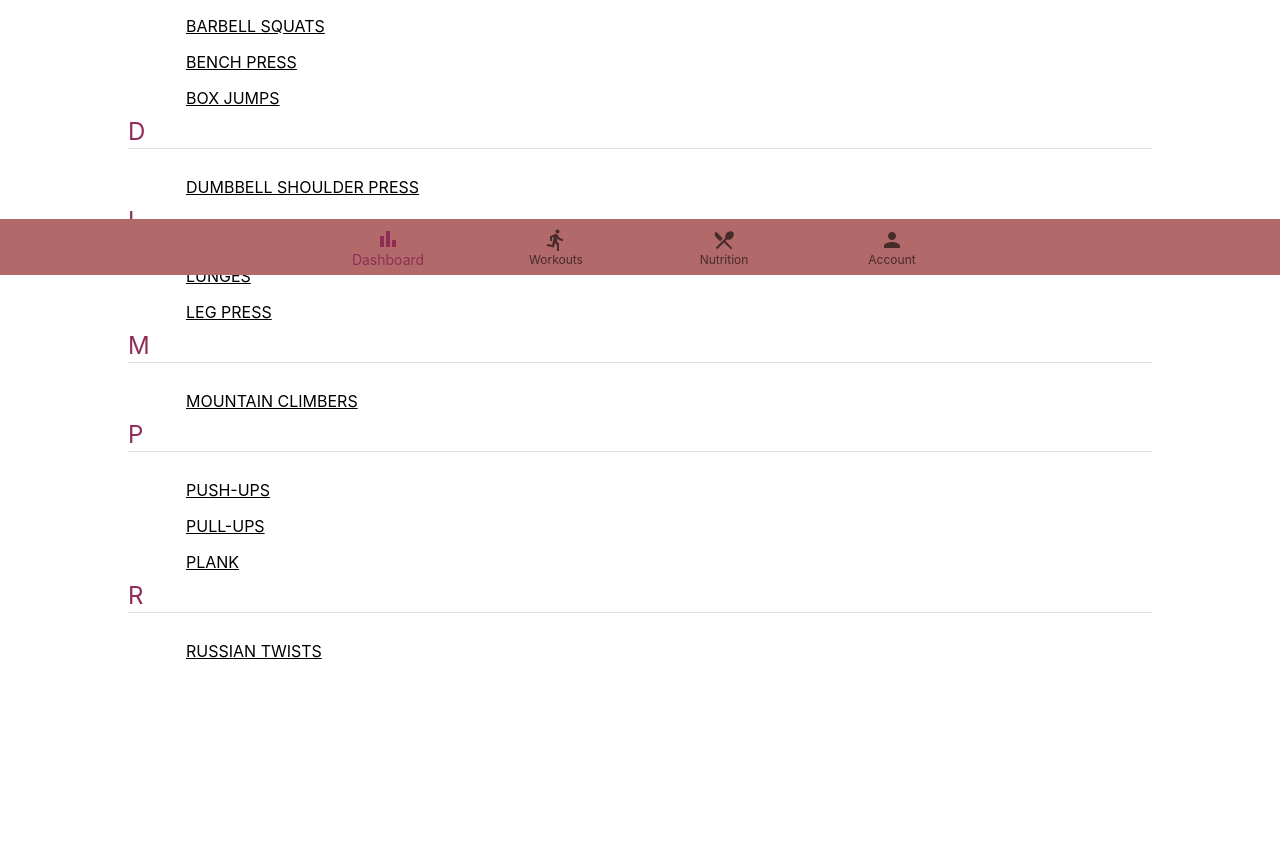
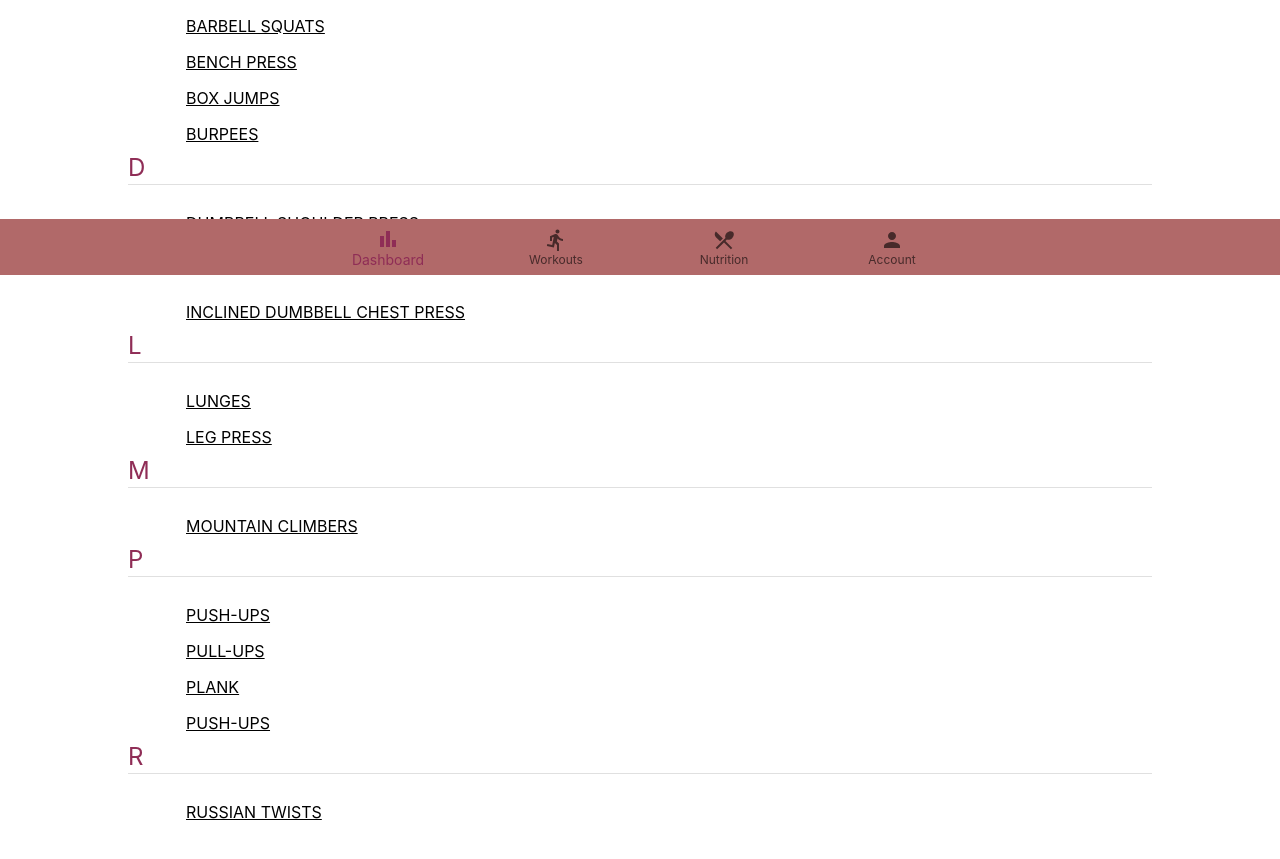
Before and after one commit to joshchyeonlee/EZFit, a React (Create React App) app: page /Exercise-Library in a window 1280 px wide. Shown: the part 525-1384 px from the top of the page. Before the commit the page ends 1294 px from the top, so only its background shows below. Built offline with nearby package versions, Linux system fonts and the light colour scheme.

Commit message:
feat: allow user to run workout from preview, add more data to workout mock data

```diff
--- a/src/components/workouts/ExerciseLibrary/ExerciseLibrary.mockData.ts
+++ b/src/components/workouts/ExerciseLibrary/ExerciseLibrary.mockData.ts
@@ -197,4 +197,49 @@ export const exerciseLibraryMockData: Exercise[] = [
       "Set 4: 12 reps.",
     ],
   },
+  {
+    name: "Inclined Dumbbell Chest Press",
+    muscles: ["Quadriceps", "Cardio"],
+    equipment: "Plyo Box",
+    instruction:
+      "Stand in front of a sturdy, knee-height box. Jump onto the box, landing softly on both feet. Step back down and repeat for the desired number of reps.",
+    rest: "45 seconds",
+    gif: "https://media.giphy.com/media/5GoVLqeAOo6PK/giphy.gif",
+    execution: [
+      "Set 1: 12 reps.",
+      "Set 2: 12 reps.",
+      "Set 3: 12 reps.",
+      "Set 4: 12 reps.",
+    ],
+  },
+  {
+    name: "Push-Ups",
+    muscles: ["Quadriceps", "Cardio"],
+    equipment: "Plyo Box",
+    instruction:
+      "Stand in front of a sturdy, knee-height box. Jump onto the box, landing softly on both feet. Step back down and repeat for the desired number of reps.",
+    rest: "45 seconds",
+    gif: "https://media.giphy.com/media/5GoVLqeAOo6PK/giphy.gif",
+    execution: [
+      "Set 1: 12 reps.",
+      "Set 2: 12 reps.",
+      "Set 3: 12 reps.",
+      "Set 4: 12 reps.",
+    ],
+  },
+  {
+    name: "Burpees",
+    muscles: ["Quadriceps", "Cardio"],
+    equipment: "Plyo Box",
+    instruction:
+      "Stand in front of a sturdy, knee-height box. Jump onto the box, landing softly on both feet. Step back down and repeat for the desired number of reps.",
+    rest: "45 seconds",
+    gif: "https://media.giphy.com/media/5GoVLqeAOo6PK/giphy.gif",
+    execution: [
+      "Set 1: 12 reps.",
+      "Set 2: 12 reps.",
+      "Set 3: 12 reps.",
+      "Set 4: 12 reps.",
+    ],
+  }
 ];
--- a/src/components/workouts/RunWorkout.tsx
+++ b/src/components/workouts/RunWorkout.tsx
@@ -6,58 +6,19 @@ import Box from '@mui/material/Box';
 import Grid from '@mui/material/Grid';
 import { useNavigate } from 'react-router-dom';
 import WorkoutComplete from './WorkoutComplete';
-
-interface Exercise {
-    name: string;
-    muscles: string;
-    equipment: string;
-    execution: string[];
-    instruction: string;
-    rest: string;
-    gif: string;
-}
-
-const exercises: Exercise[] = [
-    {
-        name: 'Squats',
-        muscles: 'Legs, glutes, core',
-        equipment: 'Barbell, rack',
-        instruction: 'Stand with your feet shoulder-width apart and the barbell resting on your upper back. Keep your chest up and your core tight. Slowly bend your knees and lower your hips until your thighs are parallel to the floor. Pause for a second and then push yourself back up to the starting position. Repeat for the desired number of reps.',
-        rest: '90 seconds',
-        gif: 'https://media.giphy.com/media/3o6Zt6KHxJTbXCnSvu/giphy.gif',
-        execution: ["Set 1: 12 reps.", "Set 2: 12 reps.", "Set 3: 12 reps.", "Set 4: 12 reps."]
-    },
-    {
-        name: 'Lunges',
-        muscles: 'Legs, glutes, core',
-        equipment: 'Dumbbells',
-        instruction: 'Stand with your feet hip-width apart and hold a dumbbell in each hand. Step forward with your right leg and lower your body until your right thigh is parallel to the floor and your left knee is almost touching the ground. Keep your torso upright and your core tight. Push yourself back up to the starting position and repeat with your left leg. Alternate legs for the desired number of reps.',
-        rest: '60 seconds',
-        gif: 'https://media.giphy.com/media/3o7TKUM3IgJBX2as9O/giphy.gif',
-        execution: ["Set 1: 12 reps.", "Set 2: 12 reps.", "Set 3: 12 reps.", "Set 4: 12 reps."]
-    },
-    {
-        name: 'Push-ups',
-        muscles: 'Chest, triceps, shoulders, core',
-        equipment: 'None',
-        instruction: 'Place your hands on the floor slightly wider than your shoulders and extend your legs behind you. Keep your body in a straight line from head to toe and your elbows tucked close to your sides. Lower your chest until it almost touches the floor and then push yourself back up to the starting position. Repeat for the desired number of reps.',
-        rest: '45 seconds',
-        gif: 'https://media.giphy.com/media/3oEjI6SIIHBdRxXI40/giphy.gif',
-        execution: ["Set 1: 12 reps.", "Set 2: 12 reps.", "Set 3: 12 reps.", "Set 4: 12 reps."]
-
-    },
-    {
-        name: 'Bench press',
-        muscles: 'Chest, triceps, shoulders',
-        equipment: 'Barbell, bench',
-        instruction: 'Lie on a flat bench and grasp the barbell with a medium-width grip. Lift the bar off the rack and hold it above your chest with your arms fully extended. Slowly lower the bar until it touches your chest and then press it back up to the starting position. Repeat for the desired number of reps.',
-        rest: '90 seconds',
-        gif: 'https://media.giphy.com/media/l0HlNQ03J5JxX6lva/giphy.gif',
-        execution: ["Set 1: 12 reps.", "Set 2: 12 reps.", "Set 3: 12 reps.", "Set 4: 12 reps."]
-    },
-];
+import { useLocation } from 'react-router-dom';
+import { Exercise } from './ExerciseLibrary/ExerciseLibrary.types';
+import { exerciseLibraryMockData } from './ExerciseLibrary/ExerciseLibrary.mockData';
 
 const RunWorkout = () => {
+    const location = useLocation();
+
+    const passedExercises = location.state?.exercises as Partial<Exercise>[] || [];
+    const exercises = passedExercises.map(exerciseNameObj => {
+        const fullExerciseDetails = exerciseLibraryMockData.find(exercise => exercise.name === exerciseNameObj.name);
+        return fullExerciseDetails || null;
+      }).filter((exercise): exercise is Exercise => exercise !== null);
+
     const [workout, setWorkout] = useState<number>(0);
     const [showWorkoutComplete, setShowWorkoutComplete] = useState(false);
 
@@ -70,7 +31,7 @@ const RunWorkout = () => {
         }
     };
 
-    const handleClose= () => {
+    const handleClose = () => {
         setShowWorkoutComplete(false);
         navigate('/Workouts');
     };
@@ -121,12 +82,12 @@ const RunWorkout = () => {
                         zIndex: 1,
                     }}
                 >
-                    <WorkoutComplete onClose={handleClose} exercises={exercises}/>
+                    <WorkoutComplete onClose={handleClose} exercises={exercises} />
                 </div>
             )}
 
             <Typography variant="h4" align="center" fontWeight="bold">
-                Workout #{workout + 1}
+                {exercises[workout].name}
             </Typography>
 
             <Button variant="contained" color="error" onClick={handleEndWorkout} style={{ position: 'absolute', top: '4%', left: '81%', width: '15%', height: '7%' }}>
@@ -137,7 +98,11 @@ const RunWorkout = () => {
 
                     <Grid item xs={6} style={{ marginTop: '15%', marginLeft: '15%', marginBottom: '10%' }}>
                         <Typography sx={{ textAlign: 'center' }} variant="h6">Muscles Targeted</Typography>
-                        <Typography sx={{ textAlign: 'center' }}>{exercises[workout].muscles}</Typography>
+                        {exercises[workout].muscles.map((muscle, index) => (
+                            <Typography key={index} sx={{ textAlign: 'center' }}>
+                                {muscle}
+                            </Typography>
+                        ))}
                     </Grid>
                     <Grid item xs={6} style={{ marginLeft: '15%', marginBottom: '10%' }}>
                         <Typography sx={{ textAlign: 'center' }} variant="h6">Equipment</Typography>
@@ -147,7 +112,9 @@ const RunWorkout = () => {
                     <Grid item xs={6} style={{ marginLeft: '15%', marginBottom: '10%' }}>
                         <Typography sx={{ textAlign: 'center' }} variant="h6">Execution</Typography>
                         {exercises[workout].execution.map((step, index) => (
-                            <Typography sx={{ textAlign: 'center' }} key={index}>{step}</Typography>
+                            <Typography key={index} sx={{ textAlign: 'center' }}>
+                                {step}
+                            </Typography>
                         ))}
                     </Grid>
 
--- a/src/components/workouts/WorkoutsPreview.tsx
+++ b/src/components/workouts/WorkoutsPreview.tsx
@@ -9,19 +9,15 @@ import InfoIcon from '@mui/icons-material/Info';
 import { IconButton, List, ListItem, ListItemSecondaryAction, ListItemText } from '@mui/material';
 import { WorkoutRowProps } from './WorkoutRow/WorkoutRow';
 import ArrowBack from '@mui/icons-material/ArrowBack';
-// export interface WorkoutRowProps {
-//   title: string;
-//   lastRun?: string;
-//   onPlayClick?: (workoutData: any) => void;
-//   exercises?: Exercise[];
-// }
+import { useNavigate } from 'react-router-dom';
+
 interface WorkoutsPreviewProps extends WorkoutRowProps {
   onBackClick: () => void;
 }
 
 
 const WorkoutsPreview = ({ title, exercises, onBackClick }: WorkoutsPreviewProps) => {
-  const [workout, setWorkout] = useState<number>(0);
+  const navigate = useNavigate();
 
   const handleLogWorkout = () => {
     // TODO: implement logging logic
@@ -29,8 +25,8 @@ const WorkoutsPreview = ({ title, exercises, onBackClick }: WorkoutsPreviewProps
   };
 
   const handleRunWorkout = () => {
-    // TODO: implement running logic
-    alert('Workout started!');
+    console.log(exercises)
+    navigate('/RunWorkout', { state: { exercises } });
   };
 
   return (
```
